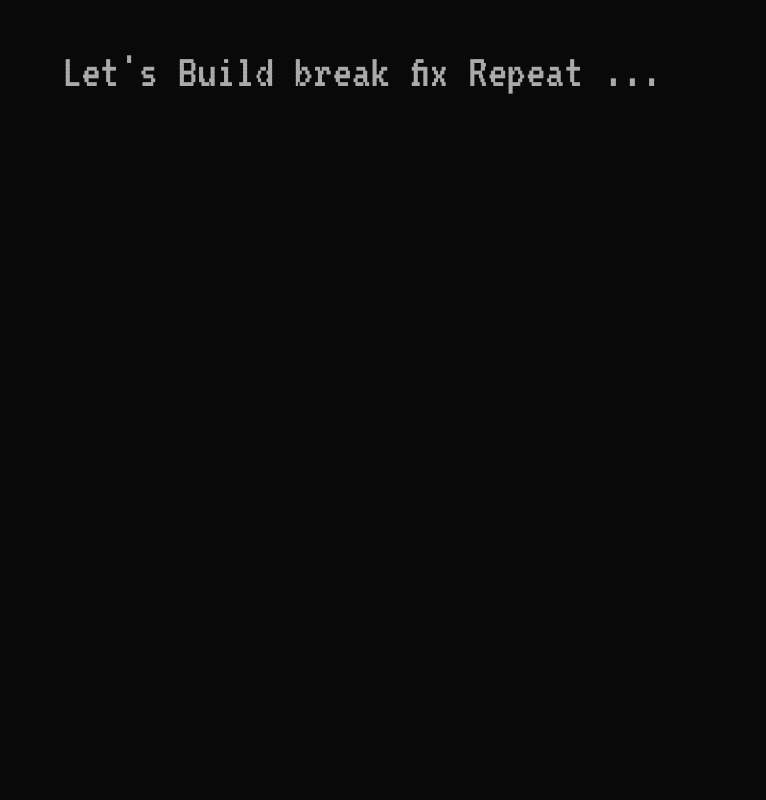
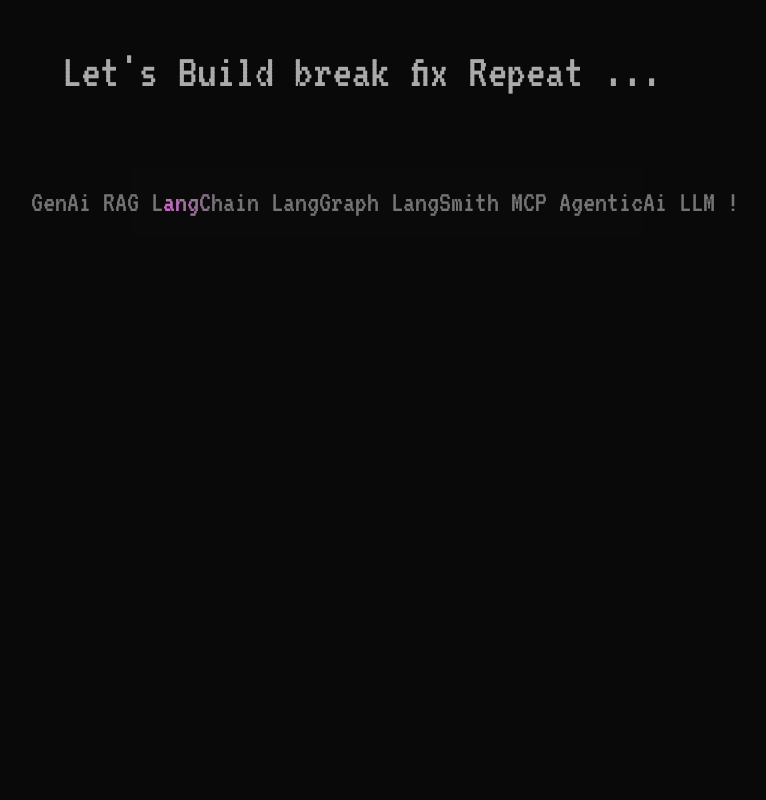
Before and after one commit to Sanjaystorm7119/portfolio, a React (Vite) app in the folder template-portfolio-master/: page / in a window 1280 px wide. Shown: the part 1240-2040 px from the top of the page, without its empty margins (253-1019 px from the left). Built offline with nearby package versions, Linux system fonts and the light colour scheme.

Commit message:
Ai buzzWords

```diff
--- a/template-portfolio-master/src/components/magicui/text-reveal.jsx
+++ b/template-portfolio-master/src/components/magicui/text-reveal.jsx
@@ -133,30 +133,13 @@
             </motion.span>
           ))}
         </div>
-        <div className="flex items-center px-5 justify-start">
-          <Modal>
-            <motion.button
-              style={{ opacity: buttonOpacity, x: buttonX }}
-              transition={{ type: "spring", stiffness: 300, damping: 10 }}
-              className=""
-            >
-              <ModalTrigger className="group/modal-btn   cursor-none  p-0">
-                <div className="z-10 flexitems-center justify-center">
-                  <div
-                    className={cn(
-                      "group rounded-full text-base text-white transition-all ease-in border border-zinc-600/70 hover:cursor-pointer  bg-neutral-950 hover:bg-neutral-800"
-                    )}
-                  >
-                    <AnimatedShinyText className="inline-flex items-center justify-center px-4 py-4 transition ease-out hover:[color:var(--color)] hover:duration-300 lg:text-3xl md:text-2xl">
-                      <button>👋 Say hi!</button>
-                      <ArrowRightIcon className="ml-1 size-5 transition-transform duration-300 ease-in-out group-hover:translate-x-0.5" />
-                    </AnimatedShinyText>
-                  </div>
-                </div>
-              </ModalTrigger>
-            </motion.button>
-            <ModalForm />
-          </Modal>
+        <div className="flex w-full justify-center items-center mt-8">
+          <div className="inline-flex items-center px-8 py-4 whitespace-nowrap bg-neutral-950 max-w-[90vw] justify-center">
+            <AnimatedShinyText className="inline-flex items-center justify-center transition ease-out hover:[color:var(--color)] hover:duration-300 lg:text-3xl md:text-2xl">
+              GenAi RAG LangChain LangGraph LangSmith MCP AgenticAi LLM !
+              <ArrowRightIcon className="ml-1 size-5 transition-transform duration-300 ease-in-out group-hover:translate-x-0.5" />
+            </AnimatedShinyText>
+          </div>
         </div>
       </div>
     </div>
--- a/template-portfolio-master/src/components/shared/Hero.jsx
+++ b/template-portfolio-master/src/components/shared/Hero.jsx
@@ -17,7 +17,9 @@
 
         <div className="z-10 md:w-[600px] sm:w-[70%] flex items-center justify-center rounded-lg relative ">
           <TextRevealByWord text={aboutMe} />
+
         </div>
+
       </div>
     </div>
   );
--- a/template-portfolio-master/src/constants/index.js
+++ b/template-portfolio-master/src/constants/index.js
@@ -5,6 +5,8 @@
 export const name = "Sanjay B.";
 
 export const aboutMe = "Let's Build break fix Repeat ...";
+
+export const Learning = "Ai LangChain LangGraph MCP"
 
 export const education1 = {
   name: "Saveetha Engineering College",
```
